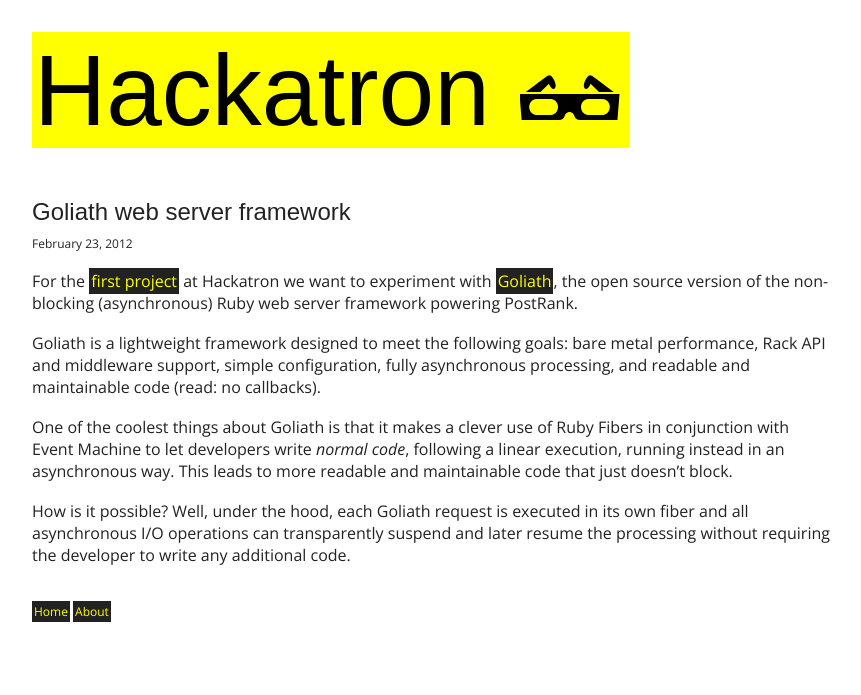
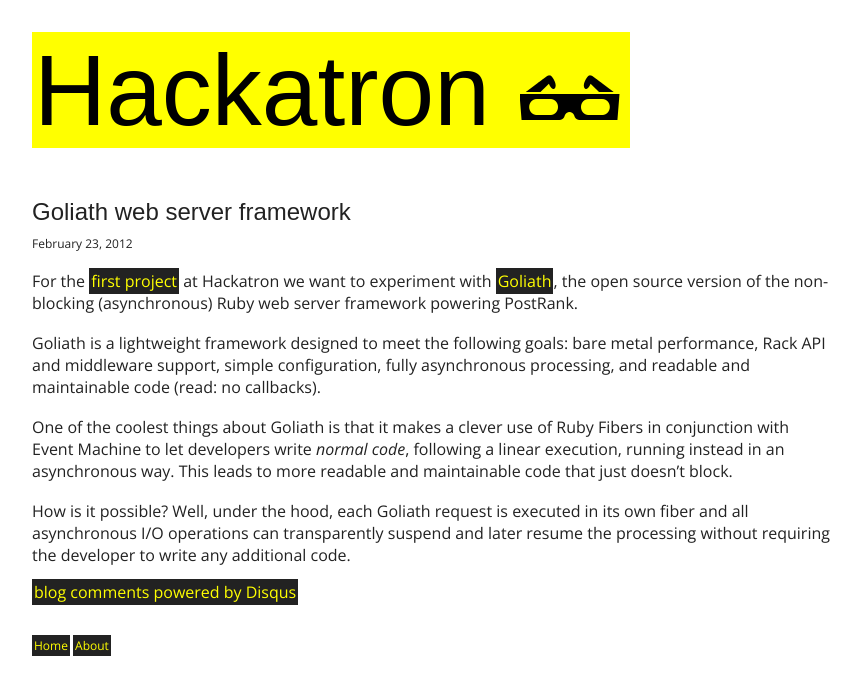
Before and after one commit to hackatron/hackatron.github.io, a Jekyll site: the page built from _posts/2012-02-23-goliath-web-server-framework.markdown, in a window 1280 px wide. Shown: the top 695 px of the page, without its empty margins (28-889 px from the left). Built offline with Jekyll 4.4.1, drawn with Linux system fonts in a browser that asks for light colours; some web fonts are replaced; Markdown is read by kramdown in place of the engine named in the settings; comment, search, counter and statistics services are not loaded; some of the changed lines change nothing that is shown.

Commit message:
Add Disqus comments plugin

```diff
--- a/_layouts/post.html
+++ b/_layouts/post.html
@@ -7,5 +7,21 @@
     <h2>{{ page.title }}</h2>
     <time datetime='{{ page.date | date: "%Y-%m-%d" }}'>{{ page.date | date: "%B %d, %Y" }}</time>
   </header>
+
   {{ content }}
+
+  <div id="disqus_thread"></div>
+  <script type="text/javascript">
+      /* * * CONFIGURATION VARIABLES: EDIT BEFORE PASTING INTO YOUR WEBPAGE * * */
+      var disqus_shortname = 'hackatron'; // required: replace example with your forum shortname
+
+      /* * * DON'T EDIT BELOW THIS LINE * * */
+      (function() {
+          var dsq = document.createElement('script'); dsq.type = 'text/javascript'; dsq.async = true;
+          dsq.src = 'http://' + disqus_shortname + '.disqus.com/embed.js';
+          (document.getElementsByTagName('head')[0] || document.getElementsByTagName('body')[0]).appendChild(dsq);
+      })();
+  </script>
+  <noscript>Please enable JavaScript to view the <a href="http://disqus.com/?ref_noscript">comments powered by Disqus.</a></noscript>
+  <a href="http://disqus.com" class="dsq-brlink">blog comments powered by <span class="logo-disqus">Disqus</span></a>
 </article>
```
